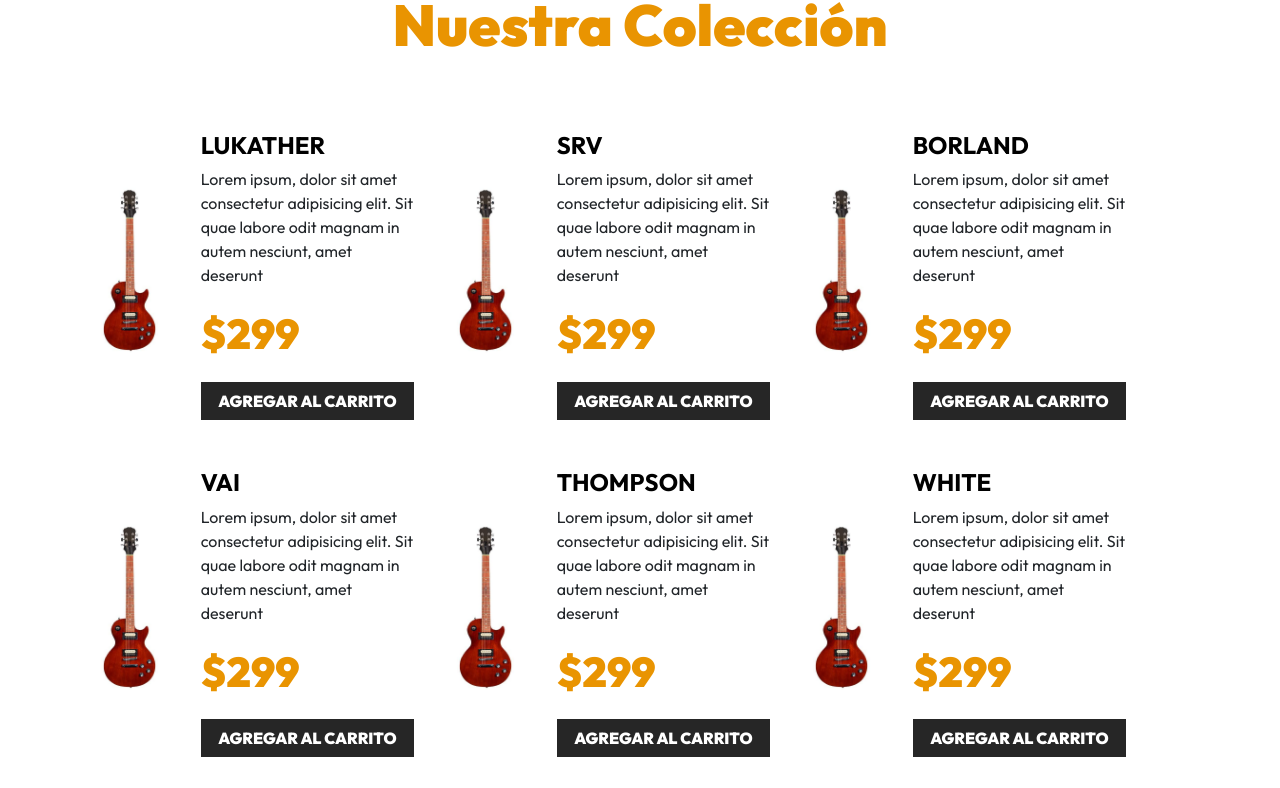
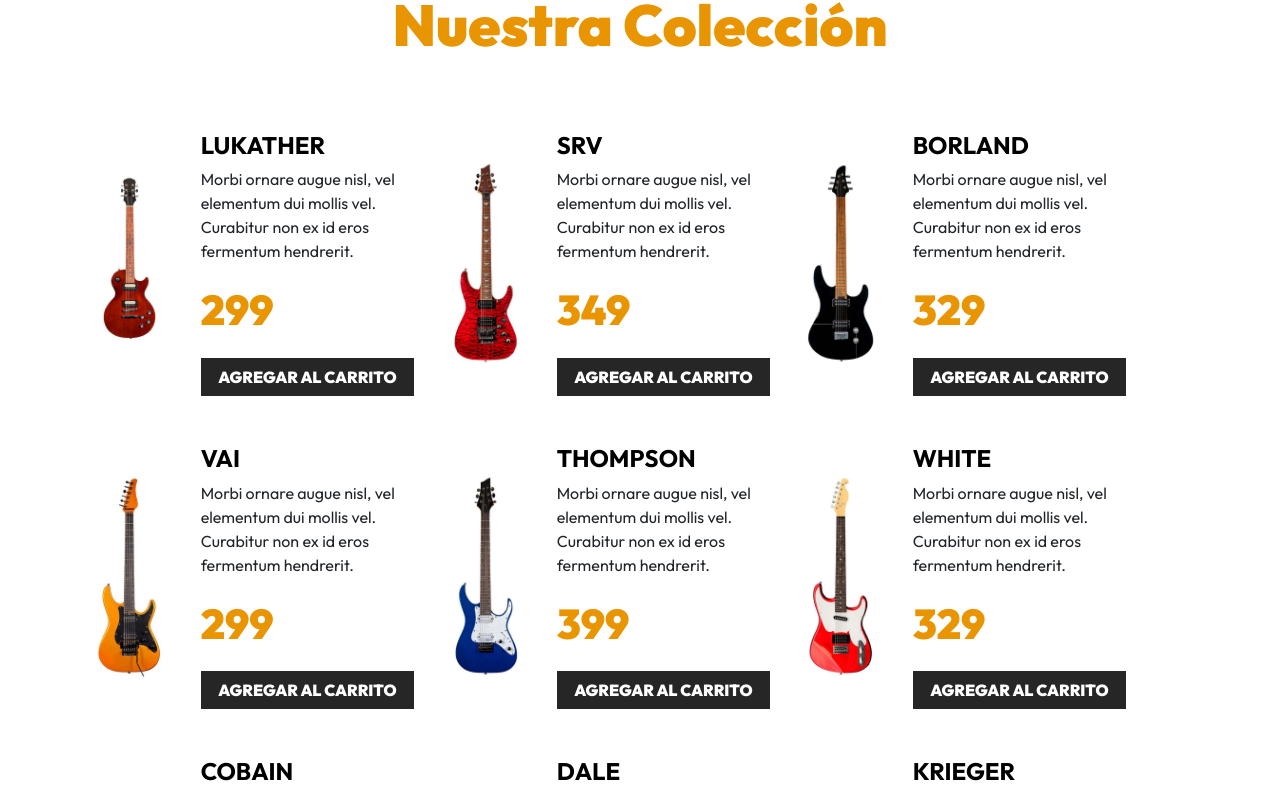
Before and after one commit to LeonardoAbraham/vue3-guitarla, a Vue app: page / in a window 1280 px wide. Shown: the part 777-1565 px from the top of the page. Built offline with nearby package versions, Linux system fonts and the light colour scheme.

Commit message:
Finalizando el Componente de Guitarra, atributos dinámicos y más

```diff
--- a/src/components/Guitarra.vue
+++ b/src/components/Guitarra.vue
@@ -10,12 +10,16 @@
 <template>
     <div class="col-md-6 col-lg-4 my-4 row align-items-center">
         <div class="col-4">
-            <img class="img-fluid" src="/img/guitarra_01.jpg" alt="imagen guitarra">
+            <img
+                class="img-fluid"
+                :src="`/img/${guitarra.imagen}.jpg`"
+                :alt="'imagen guitarra'+guitarra.nombre"
+            >
         </div>
         <div class="col-8">
             <h3 class="text-black fs-4 fw-bold text-uppercase">{{ guitarra.nombre }}</h3>
-            <p>Lorem ipsum, dolor sit amet consectetur adipisicing elit. Sit quae labore odit magnam in autem nesciunt, amet deserunt</p>
-            <p class="fw-black text-primary fs-3">$299</p>
+            <p>{{ guitarra.descripcion }}</p>
+            <p class="fw-black text-primary fs-3">{{ guitarra.precio }}</p>
             <button
                 type="button"
                 class="btn btn-dark w-100 "
```
